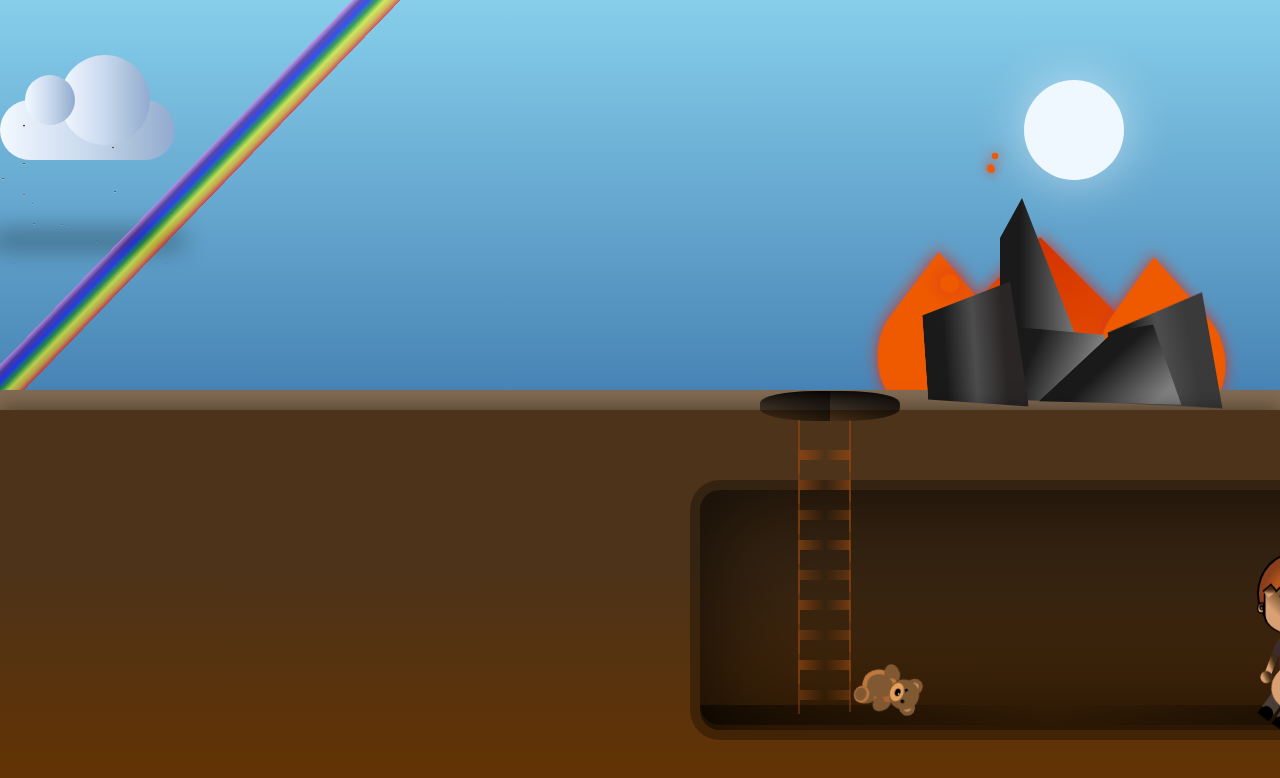
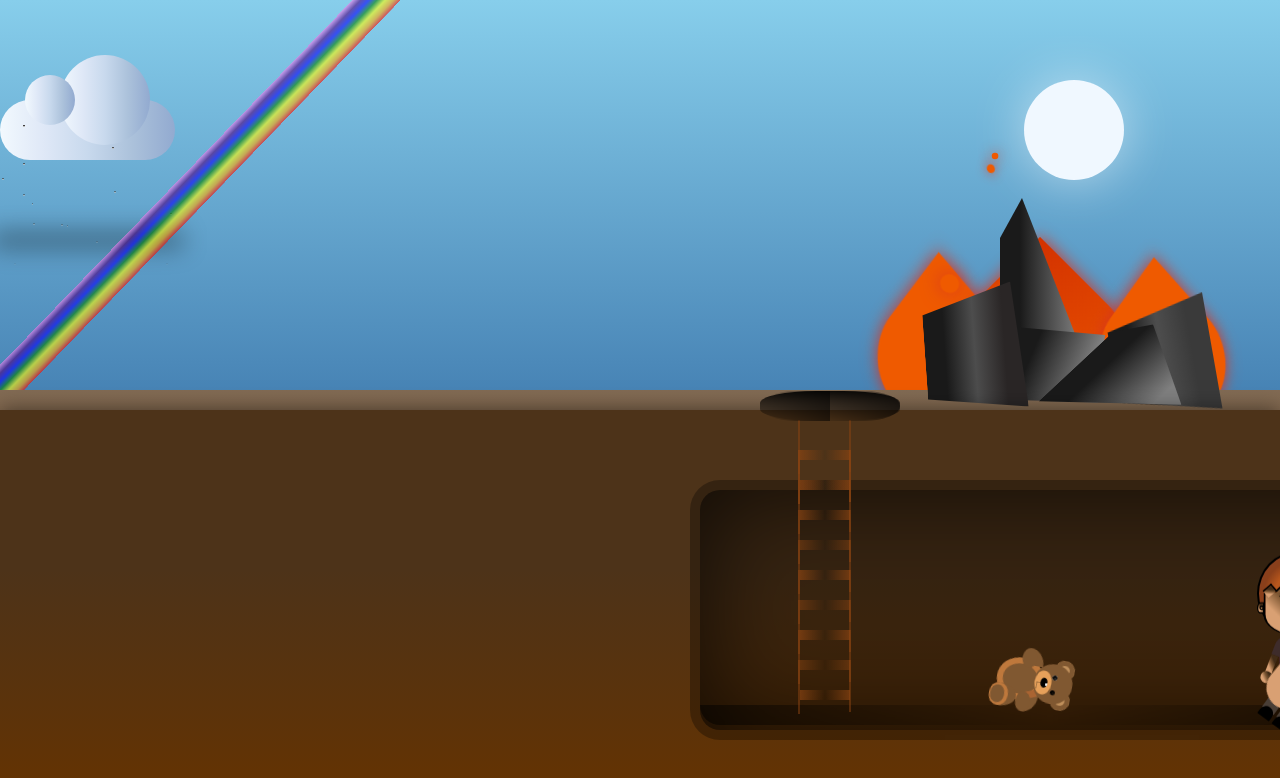
Before and after one commit to Michgotj/CSS-BringThemHomeNow, a plain HTML site: page index.html in a window 1280 px wide. Shown: the top 778 px of the page. Drawn offline with Linux system fonts and the light colour scheme.

Commit message:
firstbranch

```diff
--- a/index.html
+++ b/index.html
@@ -77,6 +77,8 @@
       </div> <div class="under-ground"></div>
       <div class="tunnel"></div>
       <div class="ladder">
+        <div class="tunnel-shaft"></div>
+
           <div class="rung"></div>
           <div class="rung" style="top: 0px;"></div>
           <div class="rung" style="top: 30px;"></div>
@@ -87,35 +89,6 @@
           <div class="rung" style="top: 180px;"></div>
           <div class="rung" style="top: 210px;"></div>
           <div class="rung" style="top: 240px;"></div>
-          <div class="tunnel-shaft"></div>
-          <div class="boy">
-            <div class="head">
-                <div class="hair">
-                    <div class="triangle left"></div>
-                    <div class="triangle center"></div>
-                    <div class="triangle right"></div>
-                </div>
-                <div class="face">
-                  <div class="facial-features">
-                      <div class="left eye"></div>
-                      <div class="right eye"></div>
-                      <div class="nose"></div>
-                      <div class="ear left"></div>
-                      <div class="ear right"></div>
-                      <div class="mouth"></div>
-                  </div>
-              </div>
-          </div>
-        <div class="torso"></div>
-        <div class="hand left"></div>
-        <div class="hand right"></div>
-        <div class="hip"></div>
-        <div class="legs">
-            <div class="leg left"></div>
-            <div class="leg right"></div>
-          </div>
-      </div>
-   </div>
           <div class="baby">
             <div class="face">
               <div class="eyes"></div>
@@ -124,7 +97,6 @@
               </div>
             </div>
             <div class="blanket"></div>
-      </div>
           </div>
           <div class="teddy">
             <div class="ear-right"></div>
@@ -155,6 +127,38 @@
                 <div class="foot"></div>
             </div>
         </div>
+
+
+          <div class="boy">
+            <div class="head">
+                <div class="hair">
+                    <div class="triangle left"></div>
+                    <div class="triangle center"></div>
+                    <div class="triangle right"></div>
+                </div>
+                <div class="face">
+                  <div class="facial-features">
+                      <div class="left eye"></div>
+                      <div class="right eye"></div>
+                      <div class="nose"></div>
+                      <div class="ear left"></div>
+                      <div class="ear right"></div>
+                      <div class="mouth"></div>
+                  </div>
+              </div>
+          </div>
+        <div class="torso"></div>
+        <div class="hand left"></div>
+        <div class="hand right"></div>
+        <div class="hip"></div>
+        <div class="legs">
+            <div class="leg left"></div>
+            <div class="leg right"></div>
+          </div>
+      </div>
+   </div>
+
+  </div>
 </div>
 </div>
 </body>
--- a/styles/characters.css
+++ b/styles/characters.css
@@ -361,13 +361,13 @@
 }
 
 .baby {
-  margin: -150px 0 0 1265px;
+  margin-top: 100px;
+  margin-left: 460px;
   width: 86px;
   height: 180px;
   background: linear-gradient(45deg, #d9a073 30%, #7f5834 50%, #422c17 70%);
   border-radius: 43px;
-  overflow: hidden;
-  position: relative;
+  position: fixed;
   transform: scale(0.5) rotate(40deg);
   z-index: 999;
 }
@@ -553,9 +553,11 @@
 }
 
 .teddy {
+  margin-top: 160px;
+  margin-left: 200px;
+  transform: rotate(100deg);
+  font-size: calc(8vmin / 260);
   position: fixed;
-  font-size: calc(50vmin / 260);
-  transform: scale(0.123) translate(1400%, -520%) rotate(110deg);
   width: 260em;
   height: 330em;
   z-index: 11;
--- a/styles/global.css
+++ b/styles/global.css
@@ -17,13 +17,13 @@ body {
 }
 
 .sky {
-  position: fixed; /* Use fixed positioning to cover the entire viewport */
+  position: fixed;
   top: 0;
   left: 0;
-  width: 100%; /* Set width to 100% of viewport width */
-  height: 100vh; /* Set height to 100% of viewport height */
+  width: 100%;
+  height: 100vh;
   background: linear-gradient(to bottom, #87ceeb, #4682b4, #708090);
-  z-index: -1; /* Ensure the sky is behind other content */
+  z-index: -1;
 }
 
 .moon {
--- a/styles/tunnel.css
+++ b/styles/tunnel.css
@@ -45,12 +45,8 @@ user agent stylesheet div {
 .tunnel-shaft {
   width: 140px;
   height: 30px;
-  background: linear-gradient(
-    rgba(0, 0, 0, 0.9),
-    rgba(0, 0, 0, 0.1)
-  ); /* Darker at the bottom */
+  background: linear-gradient(rgba(0, 0, 0, 0.9), rgba(0, 0, 0, 0.1));
   border-radius: 40%;
-  overflow: hidden;
   position: relative;
   top: -59px;
   left: -80%;
@@ -62,11 +58,7 @@ user agent stylesheet div {
   position: absolute;
   width: 50%;
   height: 100%;
-  background: linear-gradient(
-    to right,
-    transparent,
-    rgba(0, 0, 0, 0.5)
-  ); /* Fade to transparent */
+  background: linear-gradient(to right, transparent, rgba(0, 0, 0, 0.5));
 }
 
 .tunnel-shaft:before {
```
Lines whose indentation alone changed are shown as unchanged.
